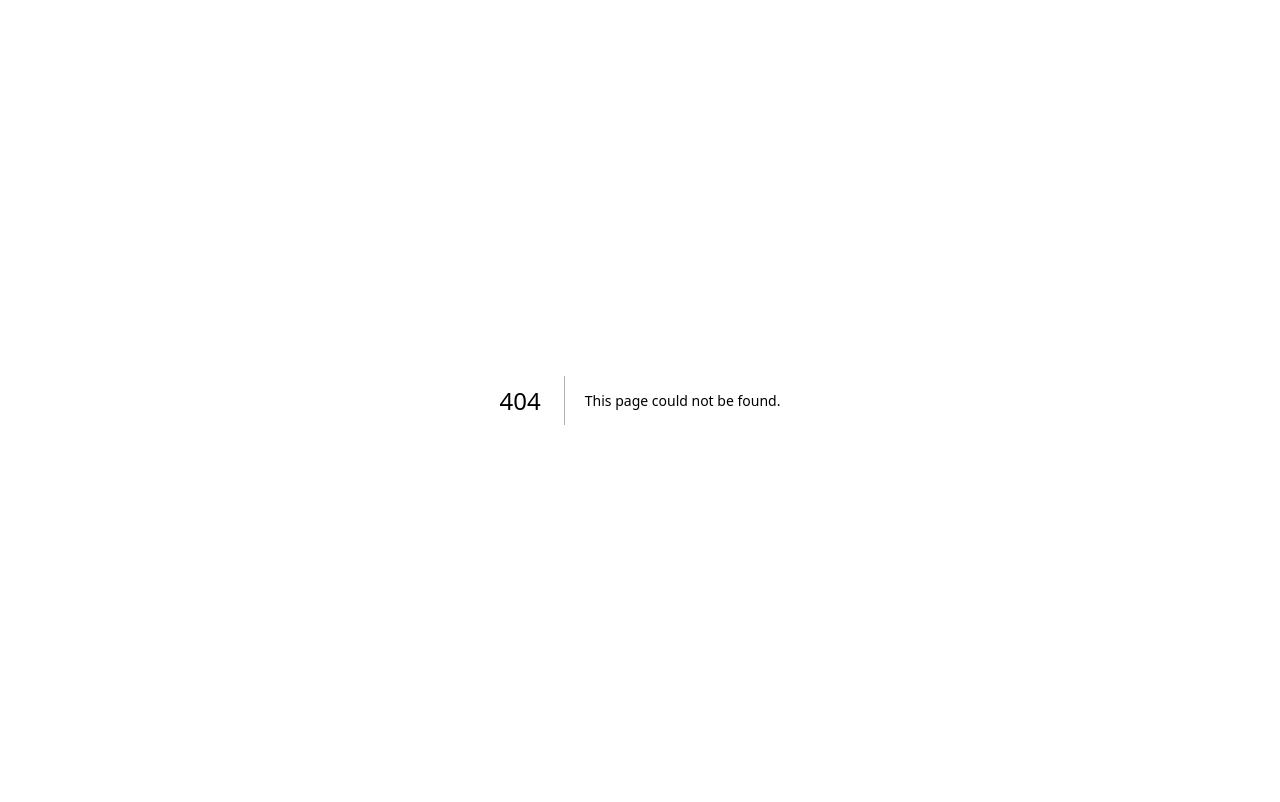
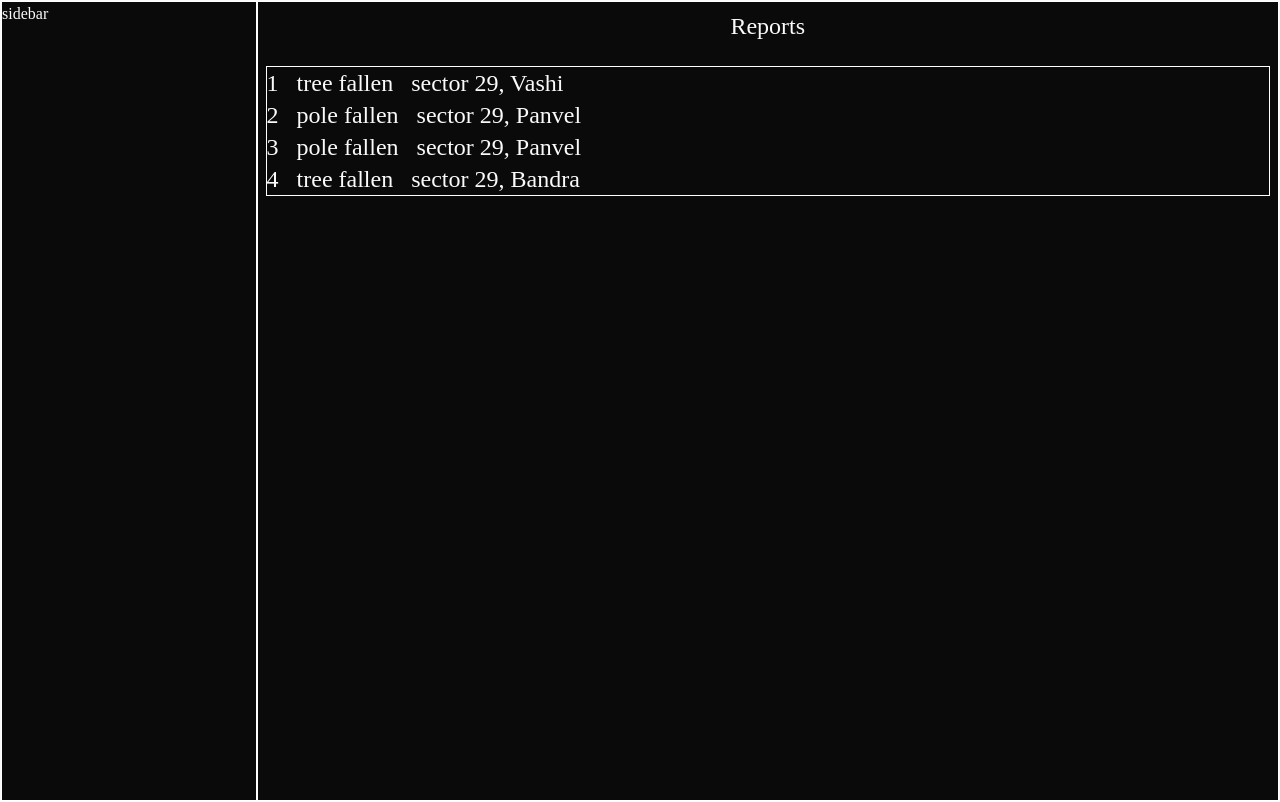
Before and after one commit to karan9992/branch-down, a Next.js app: page /admin in a window 1280 px wide. Before the commit this address had no page. Built offline with nearby package versions, Linux system fonts and the light colour scheme.

Commit message:
zod schema added

```diff
--- a/package.json
+++ b/package.json
@@ -21,7 +21,8 @@
     "react-leaflet": "^5.0.0",
     "shadcn": "^4.13.0",
     "tailwind-merge": "^3.6.0",
-    "tw-animate-css": "^1.4.0"
+    "tw-animate-css": "^1.4.0",
+    "zod": "^4.4.3"
   },
   "devDependencies": {
     "@biomejs/biome": "2.2.0",
--- /dev/null
+++ b/src/app/admin/page.tsx
@@ -0,0 +1,76 @@
+import React from 'react'
+
+
+const reports = [
+    {
+        id: 1,
+        name: "Karan Bhoir",
+        title: "tree fallen",
+        description: "sdfffsfdsfsf",
+        address: "sector 29, Vashi",
+        landmark: "signal",
+        zip: 400703,
+        severity: "medium",
+        latitude: 19.1135,
+        longitude: 72.8664
+    },
+    {
+        id: 2,
+        name: "Rohan Patel",
+        title: "pole fallen",
+        description: "sdfffsfdsfsf",
+        address: "sector 29, Panvel",
+        landmark: "signal",
+        zip: 400531,
+        severity: "high",
+        latitude: 18.1135,
+        longitude: 68.8664
+    },
+    {
+        id: 3,
+        name: "Darshan K",
+        title: "pole fallen",
+        description: "sdfffsfdsfsf",
+        address: "sector 29, Panvel",
+        landmark: "signal",
+        zip: 400531,
+        severity: "low",
+        latitude: 32.1135,
+        longitude: 64.8664
+    },
+    {
+        id: 4,
+        name: "Shubham K",
+        title: "tree fallen",
+        description: "sdfffsfdsfsf",
+        address: "sector 29, Bandra",
+        landmark: "signal",
+        zip: 400531,
+        severity: "high",
+        latitude: 18.1135,
+        longitude: 68.8664
+    }
+]
+const AdminPage = () => {
+    return (
+        <div className='min-h-screen flex border-neutral-50 border' >
+            <div className="border border-white w-1/5 h-screen "> sidebar</div>
+            <div className="border border-white flex-1  p-2 h-screen overflow-auto flex flex-col ">
+                <h1 className='text-2xl text-center'>Reports</h1>
+
+                <div className="border border-white mt-6 text-2xl ">
+                    <ul>
+                        {
+                            reports.map(r => <li key={r.id}>
+                                <p> <span>{r.id}</span> &nbsp; <span>{r.title}</span> &nbsp; <span>{r.address}</span></p>
+                            </li>)
+                        }
+                    </ul>
+                </div>
+
+            </div>
+        </div>
+    )
+}
+
+export default AdminPage
--- a/src/app/components/Map.tsx
+++ b/src/app/components/Map.tsx
@@ -7,9 +7,9 @@ import {
     useMapEvents
 } from "react-leaflet";
 // import "./LeafletMarker";
-import { useState } from "react";
+import { useCallback, useState } from "react";
 import L from "leaflet";
-import UserLocation from "./UserLocation";
+import UserLocation, { type MapPosition } from "./UserLocation";
 
 const treeIcon = new L.Icon({
     iconUrl: "/axe.png",
@@ -18,8 +18,38 @@ const treeIcon = new L.Icon({
 
 });
 
+const locationIcon = new L.Icon({
+    iconUrl: "/location-pin.png",
+    iconSize: [42, 42],
+    iconAnchor: [21, 42],
+});
+
+
+function getAddress(lat: number, lon: number) {
+
+    const url = `https://nominatim.openstreetmap.org/reverse?lat=${lat}&lon=${lon}&format=json`;
+
+    fetch(url, {
+        headers: {
+            'User-Agent': 'BranchDown/1.0' // OpenStreetMap requires a custom User-Agent header
+        }
+    }).then(res => res.json())
+        .then(data => {
+            if (data.display_name) {
+                console.log("Full Address:", data.display_name);
+                return data.display_name;
+            } else {
+                console.log("No address found.");
+            }
+        })
+        .catch(err => console.log(err))
+
+
+
+}
+
 export default function Map() {
-
+    const [position, setPosition] = useState<MapPosition | null>(null);
     const [reports, setReports] = useState([
         {
 
@@ -40,7 +70,13 @@ export default function Map() {
             lng: 72.88,
             title: "Road Blocked",
         },
+
+
     ])
+
+    const handlePositionChange = useCallback((newPosition: MapPosition) => {
+        setPosition(newPosition);
+    }, []);
 
 
     function MapClick() {
@@ -101,7 +137,12 @@ export default function Map() {
                     <Popup>{`${report.id} ${report.title}`}</Popup>
                 </Marker>
             ))}
-            <UserLocation />
+            {position && (
+                <Marker position={position} icon={locationIcon} title="You are here" riseOnHover>
+                    <Popup>You are here</Popup>
+                </Marker>
+            )}
+            <UserLocation onPositionChange={handlePositionChange} />
             <MapClick />
 
         </MapContainer>
--- a/src/app/components/UserLocation.tsx
+++ b/src/app/components/UserLocation.tsx
@@ -1,44 +1,35 @@
 "use client";
 
-import { useEffect, useState } from "react";
-import { Marker, Popup, useMap } from "react-leaflet";
-import locationPin from "location-pin.png"
-import L from "leaflet"
-function UserLocation() {
-    const [position, setPosition] = useState<[number, number] | null>(null);
+import { useContext, useEffect } from "react";
+import { useMap } from "react-leaflet";
+import { LocationContext } from "@/app/home/page"
+
+export type MapPosition = [number, number];
+
+interface UserLocationProps {
+    onPositionChange: (position: MapPosition) => void;
+}
+
+function UserLocation({ onPositionChange }: UserLocationProps) {
     const map = useMap();
-
-
-
-
-    const locationIcon = new L.Icon({
-        iconUrl: "/location-pin.png",
-        iconSize: [42, 42],
-        iconAnchor: [21, 42],
-
-    });
-
+    const loc = useContext(LocationContext);
     useEffect(() => {
         navigator.geolocation.getCurrentPosition((pos) => {
-            const coords: [number, number] = [
+            const coords: MapPosition = [
                 pos.coords.latitude,
                 pos.coords.longitude,
             ];
 
-            setPosition(coords);
+            onPositionChange(coords);
             map.flyTo(coords, 16);
+            console.log(coords)
+            loc?.setCoords(pos.coords)
+
         });
-    }, [map]);
+    }, [map, onPositionChange]);
 
-    if (!position) {
-
-        return null;
-    }
-    return (
-        <Marker position={position} icon={locationIcon} title="You are here" riseOnHover={true} >
-            <Popup>You are here</Popup>
-        </Marker>
-    );
+    return null;
 }
 
+
 export default UserLocation;
--- a/src/app/home/page.tsx
+++ b/src/app/home/page.tsx
@@ -1,5 +1,5 @@
 'use client'
-import React, { useEffect, useState } from 'react'
+import React, { createContext, Dispatch, SetStateAction, useEffect, useState } from 'react'
 import dynamic from "next/dynamic";
 import { Button } from '@/components/ui/button';
 import { Field, FieldDescription, FieldError, FieldGroup, FieldLabel, FieldLegend, FieldSet } from '@/components/ui/field';
@@ -7,23 +7,74 @@ import { Input } from '@/components/ui/input';
 import { Textarea } from '@/components/ui/textarea';
 import { Slider } from '@/components/ui/slider';
 import { RadioGroup, RadioGroupItem } from '@/components/ui/radio-group';
-
+import * as z from 'zod'
+import { Landmark } from 'lucide-react';
 const Map = dynamic(() => import('@/app/components/Map'), {
     ssr: false,
 });
-const HomePage = () => {
-
 
 interface Coordinates {
     latitude: number;
     longitude: number;
 }
 
+interface LocationContextType {
+    coords: Coordinates | null;
+    setCoords: Dispatch<SetStateAction<Coordinates | null>>;
+}
+
+export const LocationContext = createContext<LocationContextType | null>(null)
+
+
+const reportSchema = z.object({
+    name: z
+        .string()
+        .min(1, "Name is required."), // Prevents empty strings
+
+    title: z
+        .string()
+        .min(5, "Report title must be at least 5 characters.")
+        .max(32, "Report title must be at most 32 characters."),
+
+    description: z
+        .string()
+        .min(10, "Description must be at least 10 characters.")
+        .max(100, "Description must be at most 100 characters."),
+
+    address: z
+        .string()
+        .min(1, "Address is required."), // Prevents empty strings
+
+    landmark: z
+        .string()
+        .min(1, "Landmark is required."), // Prevents empty strings
+
+    zip: z.coerce
+        .number()
+        .min(10000),
+
+    severity: z.enum(["low", "medium", "high"])
+
+});
+
+type ReportData = z.infer<typeof reportSchema>;
+type FormErrors = Partial<Record<keyof z.infer<typeof reportSchema>, string>>;
+
+const HomePage = () => {
+
+
+
 
     const [coords, setCoords] = useState<Coordinates | null>(null);
     const [error, setError] = useState<string | null>(null);
     const [loading, setLoading] = useState<boolean>(false);
     const [value, setValue] = useState<number>(0)
+    const [errors, setErrors] = useState<FormErrors>({})
+
+    useEffect(() => {
+        console.log("Loc :", coords)
+    }, [coords])
+
 
     const handleGetLocation = () => {
         // Check if the browser supports Geolocation
@@ -55,132 +106,157 @@ const HomePage = () => {
         );
     };
 
+
+
     const handleSubmit = (e: React.SubmitEvent<HTMLFormElement>) => {
-        e.preventDefault(); // Stop page from reloading
+        e.preventDefault();
+        setErrors({}); // Reset error state on new submit
 
         const formData = new FormData(e.currentTarget);
-        const data = Object.fromEntries(formData.entries());
 
-        console.log("Form Submitted Data:", data);
-        // You can now send 'data' to your API or backend server
+        // Optional coords logic from your previous snippet
+        if (typeof coords !== "undefined" && coords) {
+            formData.append("latitude", coords.latitude.toFixed(4).toString());
+            formData.append("longitude", coords.longitude.toFixed(4).toString());
+        }
+
+        const rawData = Object.fromEntries(formData.entries());
+        const result = reportSchema.safeParse(rawData);
+        console.log("res :", result)
+
+        if (!result.success) {
+            // Flatten errors into an easy-to-read { fieldName: "error message" } object
+            const fieldErrors = result.error.flatten().fieldErrors;
+            const formattedErrors: FormErrors = {};
+
+            for (const key in fieldErrors) {
+                if (fieldErrors[key as keyof typeof fieldErrors]) {
+                    formattedErrors[key as keyof FormErrors] = fieldErrors[key as keyof typeof fieldErrors]![0];
+                }
+            }
+
+            setErrors(formattedErrors);
+            return;
+        }
+
+        // Success path
+        console.log("Validated Form Data:", result.data);
     };
 
+
+
+    // const handleSubmit = (e: React.SubmitEvent<HTMLFormElement>) => {
+    //     e.preventDefault();
+    //     const formData = new FormData(e.currentTarget);
+    //     if (coords) {
+    //         formData.append("latitude", coords.latitude.toFixed(4).toString());
+    //         formData.append("longitude", coords.longitude.toFixed(4).toString());
+    //     }
+    //     const data = Object.fromEntries(formData.entries());
+
+    //     console.log("Form Submitted Data:", data);
+
+    // };
+
     return (
+        <LocationContext.Provider value={{ coords, setCoords }}>
             <div className='min-h-screen border flex flex-col items-center justify-center '>
 
-            <form onSubmit={handleSubmit} className='border shadow-xl shadow-neutral-900 md:px-16 p-6 rounded-2xl  w-full max-w-lg h-full flex flex-col justify-around  items-center gap-6'>
+                <form onSubmit={handleSubmit} className='border shadow-xl shadow-neutral-900 md:px-16 p-6 rounded-2xl w-full max-w-lg h-full flex flex-col justify-around items-center gap-6'>
+                    <FieldSet className='w-full'>
+                        <FieldLegend className='text-3xl! text-center'>Report Fallen Tree</FieldLegend>
 
+                        <FieldGroup>
+                            {/* --- Name Field --- */}
+                            <Field >
+                                <FieldLabel htmlFor="name">Full Name <span className="text-destructive">*</span></FieldLabel>
+                                <Input id="name" name="name" autoComplete="off" className='text-2xl' />
+                                {errors.name && <FieldError className="text-destructive text-sm mt-1">{errors.name}</FieldError>}
+                            </Field>
 
-                <FieldSet className='  w-full '>
-                    <FieldLegend className='text-3xl! text-center'>Report Fallen Tree</FieldLegend>
-                    {/* <FieldDescription>Please enter details</FieldDescription> */}
-                    <FieldGroup>
-                        <Field>
-                            <FieldLabel htmlFor="name">Full name</FieldLabel>
-                            <Input id="name" name="name" autoComplete="off" className='text-2xl' />
-                            {/* <FieldDescription>This appears on invoices and emails.</FieldDescription> */}
+                            {/* --- Title Field --- */}
+                            <Field >
+                                <FieldLabel htmlFor="title">Title <span className="text-destructive">*</span></FieldLabel>
+                                <Input id="title" name='title' autoComplete="off" />
+                                {errors.title && <FieldError className="text-destructive text-sm mt-1">{errors.title}</FieldError>}
                             </Field>
-                        <Field>
-                            <FieldLabel htmlFor="title">Title</FieldLabel>
-                            <Input id="title" name='title' autoComplete="off" />
-                            {/* <FieldError>Choose another username.</FieldError> */}
-                        </Field>
-                        <Field>
-                            <FieldLabel htmlFor="description">Description</FieldLabel>
+
+                            {/* --- Description Field --- */}
+                            <Field >
+                                <FieldLabel htmlFor="description">Description <span className="text-destructive">*</span></FieldLabel>
                                 <Textarea id="description" name='description' autoComplete="off" />
                                 <FieldDescription>Describe the incident.</FieldDescription>
+                                {errors.description && <FieldError className="text-destructive text-sm mt-1">{errors.description}</FieldError>}
                             </Field>
                         </FieldGroup>
 
+                        <FieldGroup>
+                            {/* --- Address Field --- */}
+                            <Field >
+                                <FieldLabel htmlFor="street">Street Address<span className="text-destructive">*</span></FieldLabel>
+                                <Input id="street" name='address' type="text" placeholder="123 Main St" />
+                                {errors.address && <FieldError className="text-destructive text-sm mt-1">{errors.address}</FieldError>}
+                            </Field>
 
+                            <div className="grid grid-cols-2 gap-4">
+                                {/* --- Landmark Field --- */}
+                                <Field >
+                                    <FieldLabel htmlFor="landmark">Landmark<span className="text-destructive">*</span></FieldLabel>
+                                    <Input id="landmark" name='landmark' type="text" placeholder="Near Petrol pump" />
+                                    {errors.landmark && <FieldError className="text-destructive text-sm mt-1">{errors.landmark}</FieldError>}
+                                </Field>
 
-                    {/* <FieldLegend>Address Information</FieldLegend>
-                    <FieldDescription>
-                        We need your address to deliver your order.
-                    </FieldDescription> */}
-                    <FieldGroup>
-                        <Field>
-                            <FieldLabel htmlFor="street">Street Address</FieldLabel>
-                            <Input id="street" name='address' type="text" placeholder="123 Main St" />
-                        </Field>
-                        <div className="grid grid-cols-2 gap-4">
-                            <Field>
-                                <FieldLabel htmlFor="landmark">Landmark</FieldLabel>
-                                <Input id="landmark" name='landmark' type="text" placeholder="Near Petrol pump" />
-                            </Field>
-                            <Field>
-                                <FieldLabel htmlFor="zip">Postal Code</FieldLabel>
+                                {/* --- Zip Code Field --- */}
+                                <Field >
+                                    <FieldLabel htmlFor="zip">Postal Code<span className="text-destructive">*</span> </FieldLabel>
                                     <Input id="zip" name='zip' type="text" placeholder="400032" />
+                                    {errors.zip && <FieldError className="text-destructive text-sm mt-1">{errors.zip}</FieldError>}
                                 </Field>
                             </div>
                         </FieldGroup>
 
-                    <Map />
+                        {/* --- Image Field --- */}
+                        <Field>
+                            <FieldLabel htmlFor="img">Upload Image <span className="text-destructive">*</span></FieldLabel>
+                            <Input id="img" name='img' type="file" />
+                        </Field>
 
-                    <FieldLegend variant="label">Select Severity</FieldLegend>
-                    <FieldDescription>
-                        How severe is the condition.
+                        <FieldDescription className='text-green-500'>
+                            Check if location is marked correctly.
                         </FieldDescription>
+
+                        {/* --- Severity Field --- */}
+                        <Field >
+                            <FieldLegend variant="label">Select Severity <span className="text-destructive">*</span></FieldLegend>
+                            <FieldDescription>How severe is the condition.</FieldDescription>
                             <RadioGroup defaultValue="low" name='severity'>
                                 <Field orientation="horizontal">
                                     <RadioGroupItem value="low" id="severity-low" />
-                            <FieldLabel htmlFor="severity-low" className="font-normal">
-                                Low
-                            </FieldLabel>
+                                    <FieldLabel htmlFor="severity-low" className="font-normal">Low</FieldLabel>
                                 </Field>
                                 <Field orientation="horizontal">
                                     <RadioGroupItem value="medium" id="severity-medium" />
-                            <FieldLabel htmlFor="severity-medium" className="font-normal">
-                                Medium
-                            </FieldLabel>
+                                    <FieldLabel htmlFor="severity-medium" className="font-normal">Medium</FieldLabel>
                                 </Field>
                                 <Field orientation="horizontal">
                                     <RadioGroupItem value="high" id="severity-high" />
-                            <FieldLabel htmlFor="severity-high" className="font-normal">
-                                High
-                            </FieldLabel>
+                                    <FieldLabel htmlFor="severity-high" className="font-normal">High</FieldLabel>
                                 </Field>
                             </RadioGroup>
-
+                            {errors.severity && <FieldError className="text-destructive text-sm mt-1">{errors.severity}</FieldError>}
+                        </Field>
 
                         <Button type='submit' className='text-xl! p-2 my-4'>Submit</Button>
-
                     </FieldSet>
-
-
-
-
-                {/* <div className="p-4 border rounded-lg max-w-sm m-4">
-                    <Button
-                        onClick={handleGetLocation}
-                        disabled={loading}
-                        className="px-4 py-2 bg-blue-500 text-white rounded disabled:bg-gray-400"
-                    >
-                        {loading ? 'Locating...' : 'Get My Location'}
-                    </Button>
-
-                    {coords && (
-                        <div className="mt-4 text-sm">
-                            <p><strong>Latitude:</strong> {coords.latitude}</p>
-                            <p><strong>Longitude:</strong> {coords.longitude}</p>
-                        </div>
-                    )}
-
-                    {error && (
-                        <p className="mt-4 text-sm text-red-500">Error: {error}</p>
-                    )}
-                </div> */}
-
-
-
                 </form>
 
 
 
 
 
+
             </div >
-    )
+        </LocationContext.Provider>)
 }
 
 export default HomePage
```
Also changed, not shown: 1 other file (tests, documents, lock files or other folders). Lines whose indentation alone changed are shown as unchanged.
